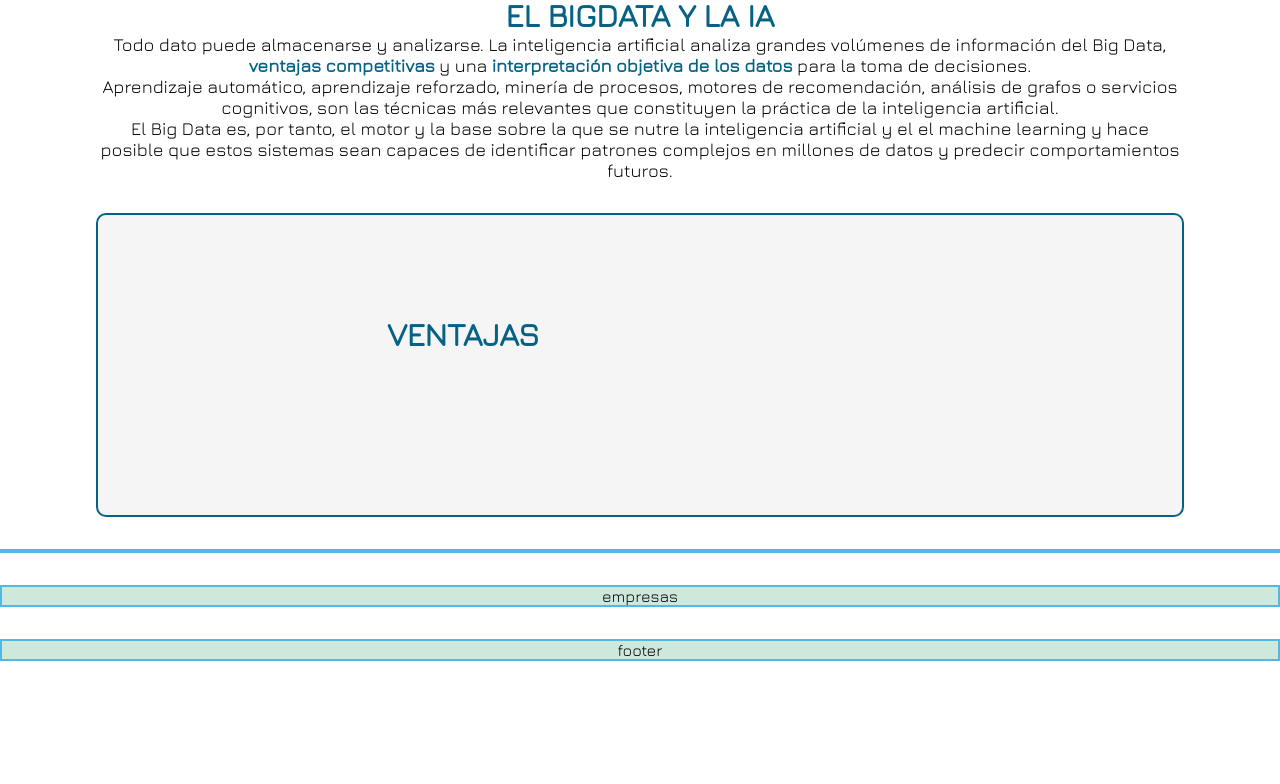
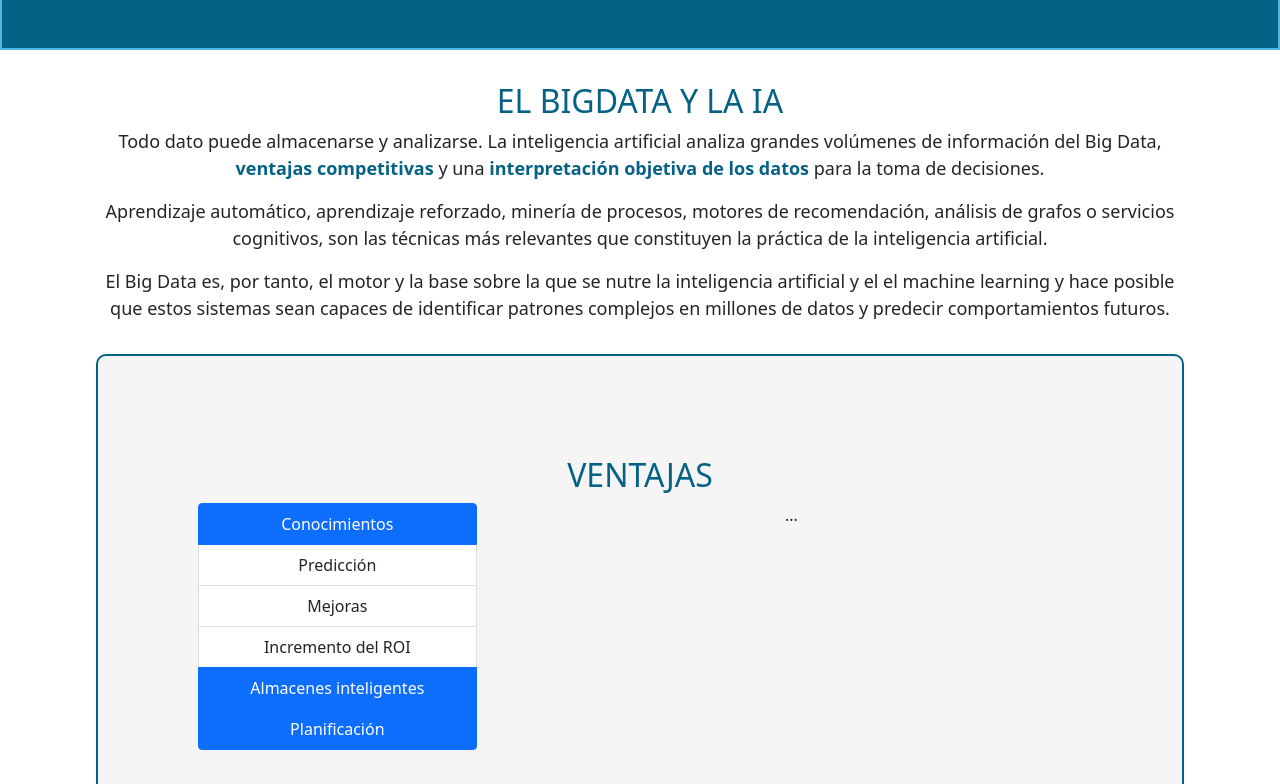
Before and after one commit to AnaGarridoCoder/DIACARANCE, a plain HTML site: page index1.html in a window 1280 px wide. Shown: the part 776-1560 px from the top of the page. Before the commit the page ends 1469 px from the top, so only its background shows below. Drawn offline with nearby package versions, Linux system fonts and the light colour scheme.

Commit message:
actualización viernes

```diff
--- a/index1.html
+++ b/index1.html
@@ -6,6 +6,7 @@
   <meta name="Diacarance Technology Solutions" content="width=device-width, initial-scale=1.0">
   <title>Diacarance Technology Solutions</title>
   <link rel="stylesheet" href="style1.css">
+  <link href="https://cdn.jsdelivr.net/npm/bootstrap@5.0.2/dist/css/bootstrap.min.css" rel="stylesheet" integrity="sha384-EVSTQN3/azprG1Anm3QDgpJLIm9Nao0Yz1ztcQTwFspd3yD65VohhpuuCOmLASjC" crossorigin="anonymous">
 
   </head>
 
@@ -42,12 +43,30 @@
 
       <div class="ventajas">
         <h2>Ventajas</h2>
-          <div class="filas"></div>
-
-          <div class="columnas"></div>
+        <div class="row">
+          <div class="col-4">
+            <div class="list-group" id="list-tab" role="tablist">
+              <a class="list-group-item list-group-item-action active" id="conocimientos" data-bs-toggle="list" href="#conocimientos" role="tab" aria-controls="conocimientos">Conocimientos</a>
+              <a class="list-group-item list-group-item-action" id="Prediccion" data-bs-toggle="list" href="#prediccion" role="tab" aria-controls="predicción">Predicción</a>
+              <a class="list-group-item list-group-item-action" id="mejoras" data-bs-toggle="list" href="#mejoras" role="tab" aria-controls="mejoras">Mejoras</a>
+              <a class="list-group-item list-group-item-action" id="incremento" data-bs-toggle="list" href="#incremento" role="tab" aria-controls="incremento">Incremento del ROI</a>
+              <a class="list-group-item list-group-item-action active" id="almacenes" data-bs-toggle="list" href="#almacenes" role="tab" aria-controls="almacenes">Almacenes inteligentes</a>
+              <a class="list-group-item list-group-item-action active" id="planificacion" data-bs-toggle="list" href="#planificacion" role="tab" aria-controls="planificacion">Planificación</a>
 
 
-
+            </div>
+          </div>
+          <div class="col-8">
+            <div class="tab-content" id="nav-tabContent">
+              <div class="tab-pane fade show active" id="conocimientos" role="tabpanel" aria-labelledby="conocimientos">...</div>
+              <div class="tab-pane fade" id="prediccion" role="tabpanel" aria-labelledby="prediccion">...</div>
+              <div class="tab-pane fade" id="mejoras" role="tabpanel" aria-labelledby="mejoras">...</div>
+              <div class="tab-pane fade" id="incremento" role="tabpanel" aria-labelledby="incremento">...</div>
+              <div class="tab-pane fade" id="almacenes" role="tabpanel" aria-labelledby="almacenes">...</div>
+              <div class="tab-pane fade" id="planificacion" role="tabpanel" aria-labelledby="planificacion">...</div>
+            </div>
+          </div>
+        </div>
       </div>
 
 
@@ -59,6 +78,7 @@
 
       <div class="empresas">empresas</div>
       <div class="footer">footer</div>
+    <script src="https://cdn.jsdelivr.net/npm/bootstrap@5.0.1/dist/js/bootstrap.bundle.min.js"></script>
   </body>
 
 </html>
--- a/style1.css
+++ b/style1.css
@@ -1,11 +1,11 @@
 
 @font-face {
-    font-family: 'Jura';
-    src: url('./FUENTES/Jura-VariableFont_wght.ttf') format('truetype');
-    font-style: normal;
-    font-weight: normal;
+  font-family: 'Jura';
+  src: url('./FUENTES/Jura-VariableFont_wght.ttf') format('truetype');
+  font-style: normal;
+  font-weight: normal;
+  }
 
-}
 * {
   box-sizing: border-box;
   margin:0%;
@@ -109,8 +109,6 @@ h2{
 
 
 .ventajas {
-  display: flex;
-  justify-content: center;
   padding: 100px;
   text-align: center;
   border-radius: 10px;
@@ -121,43 +119,16 @@ h2{
   height: 100%;
   border: 2px solid #066285;
   row-gap: 5px;
+
 }
 
   h2{
-    padding-top: 0%;
-
-    text-align: center;
     color: #066285;
     text-transform: uppercase;
     font-size: xx-large;
     font-weight: bold;
-
-
+    text-align:center;
   }
-
-  .filas{
-    display: grid;
-    grid-template-columns: 0.7fr 2.5fr;
-    margin-top: 1.2vh;
-    align-items: center;
-
-
-  }
-  .columnas{
-    display:flex;
-    justify-content: flex-start;
-    padding: 50px;
-    border-radius: 10px;
-    border: #066285;
-    width: 40%;
-    background-color: #f5f5f5;
-  }
-
-
-
-
-
-
 
   .contacto {
   text-align: center;
```
Lines whose indentation alone changed are shown as unchanged.
